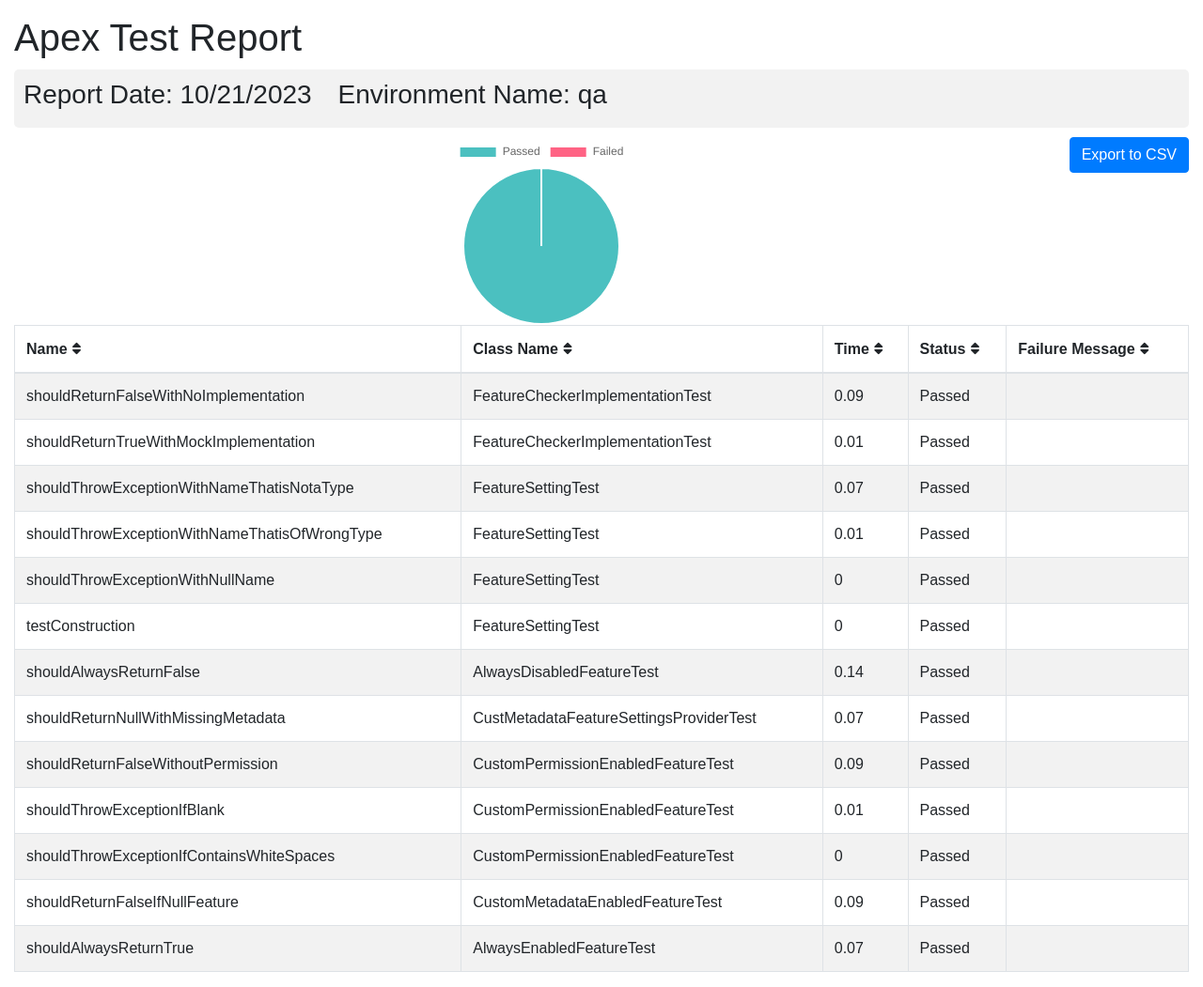
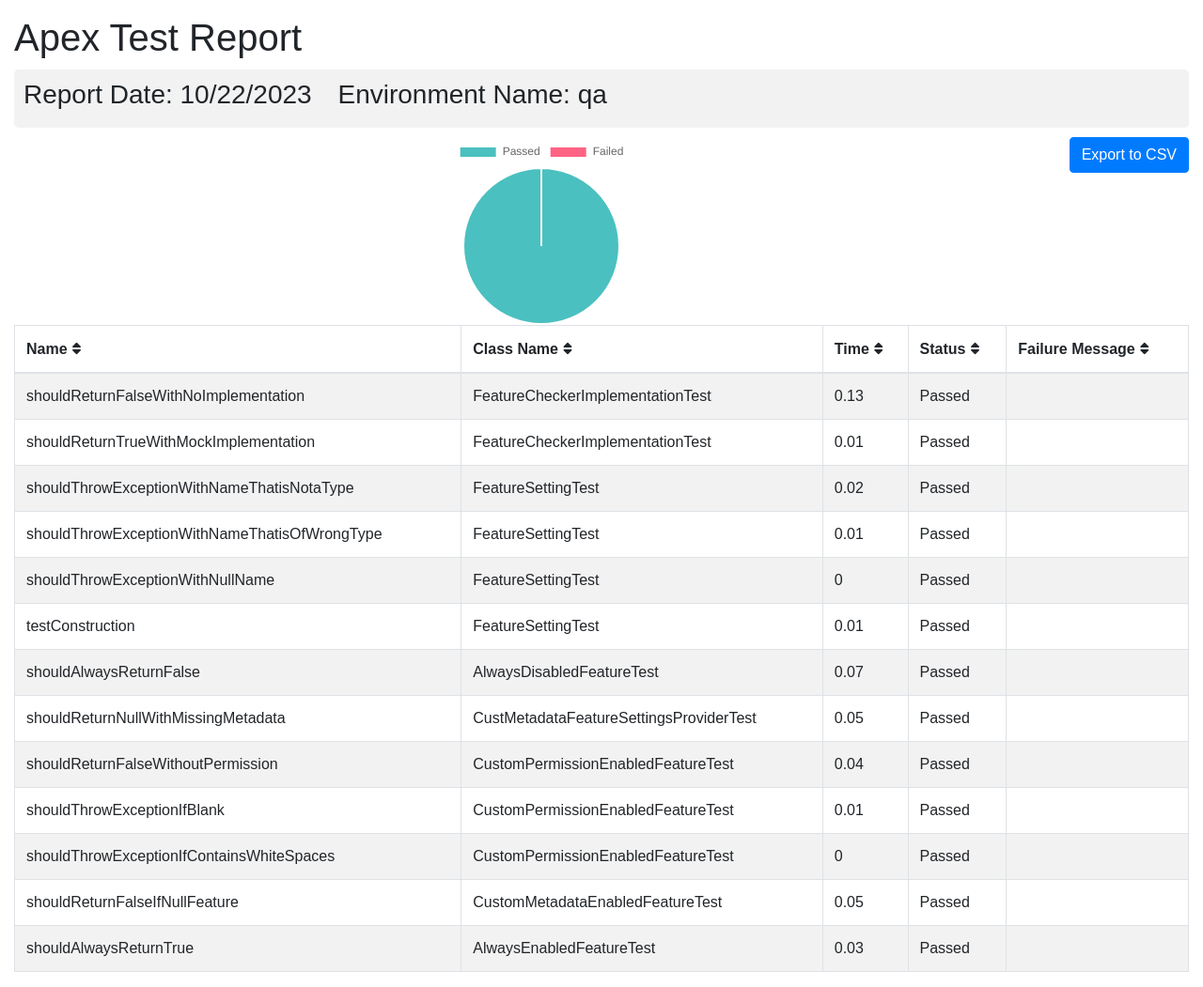
Before and after one commit to flxbl-io/sfops-dashboard, a Jekyll site: the page apextestResults/qa.html, which Jekyll copies as it is, in a window 1280 px wide. Shown: the whole page at 94% size. Built offline with Jekyll 4.4.1, drawn with Linux system fonts in a browser that asks for light colours.

Commit message:
updated test results of qa

```diff
--- a/apextestResults/qa.html
+++ b/apextestResults/qa.html
@@ -102,7 +102,7 @@
       <div class="container-fluid">
         <h1 class="mt-3">Apex Test Report</h1>
         <div class="info-card">
-        <h3>Report Date: 10/21/2023 <span style="margin-left: 20px;">Environment Name: qa</span></h3>
+        <h3>Report Date: 10/22/2023 <span style="margin-left: 20px;">Environment Name: qa</span></h3>
         </div>
         <button onclick="exportTableToCSV('testReport.csv')" class="btn btn-primary float-right">Export to CSV</button>
         <div id="chart-container">
@@ -123,7 +123,7 @@
         <tr>
           <td>shouldReturnFalseWithNoImplementation</td>
           <td>FeatureCheckerImplementationTest</td>
-          <td>0.09</td>
+          <td>0.13</td>
           <td>Passed</td>
           <td></td>
         </tr>
@@ -137,7 +137,7 @@
         <tr>
           <td>shouldThrowExceptionWithNameThatisNotaType</td>
           <td>FeatureSettingTest</td>
-          <td>0.07</td>
+          <td>0.02</td>
           <td>Passed</td>
           <td></td>
         </tr>
@@ -158,28 +158,28 @@
         <tr>
           <td>testConstruction</td>
           <td>FeatureSettingTest</td>
-          <td>0</td>
+          <td>0.01</td>
           <td>Passed</td>
           <td></td>
         </tr>
         <tr>
           <td>shouldAlwaysReturnFalse</td>
           <td>AlwaysDisabledFeatureTest</td>
-          <td>0.14</td>
+          <td>0.07</td>
           <td>Passed</td>
           <td></td>
         </tr>
         <tr>
           <td>shouldReturnNullWithMissingMetadata</td>
           <td>CustMetadataFeatureSettingsProviderTest</td>
-          <td>0.07</td>
+          <td>0.05</td>
           <td>Passed</td>
           <td></td>
         </tr>
         <tr>
           <td>shouldReturnFalseWithoutPermission</td>
           <td>CustomPermissionEnabledFeatureTest</td>
-          <td>0.09</td>
+          <td>0.04</td>
           <td>Passed</td>
           <td></td>
         </tr>
@@ -200,14 +200,14 @@
         <tr>
           <td>shouldReturnFalseIfNullFeature</td>
           <td>CustomMetadataEnabledFeatureTest</td>
-          <td>0.09</td>
+          <td>0.05</td>
           <td>Passed</td>
           <td></td>
         </tr>
         <tr>
           <td>shouldAlwaysReturnTrue</td>
           <td>AlwaysEnabledFeatureTest</td>
-          <td>0.07</td>
+          <td>0.03</td>
           <td>Passed</td>
           <td></td>
         </tr>
```
